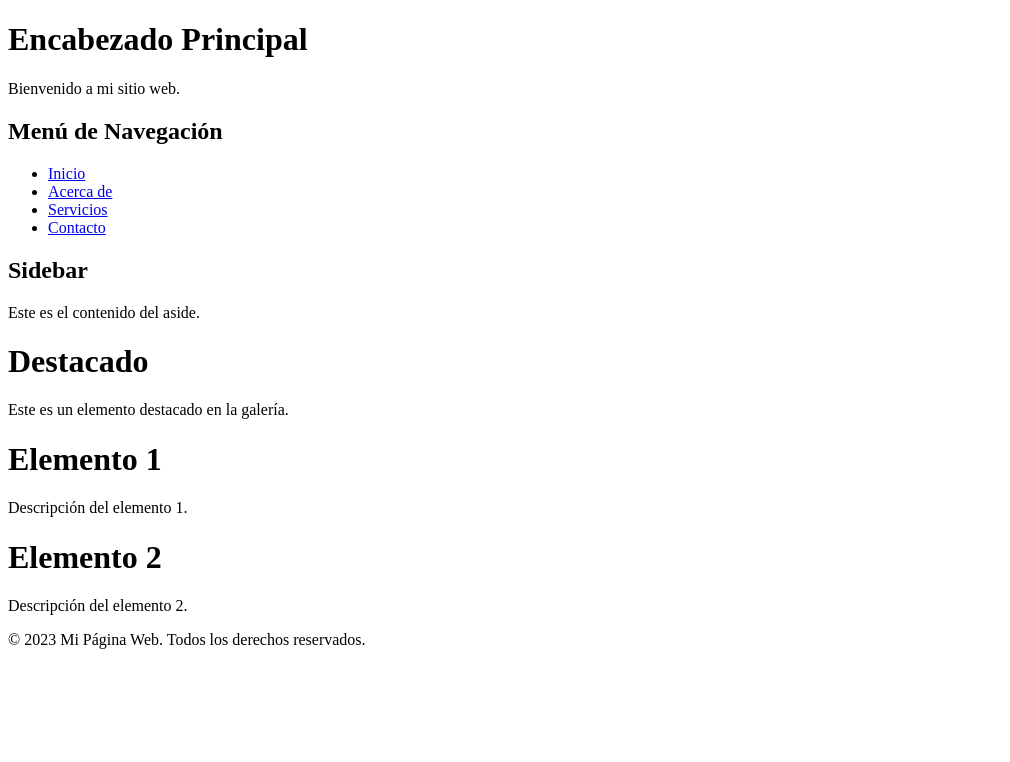
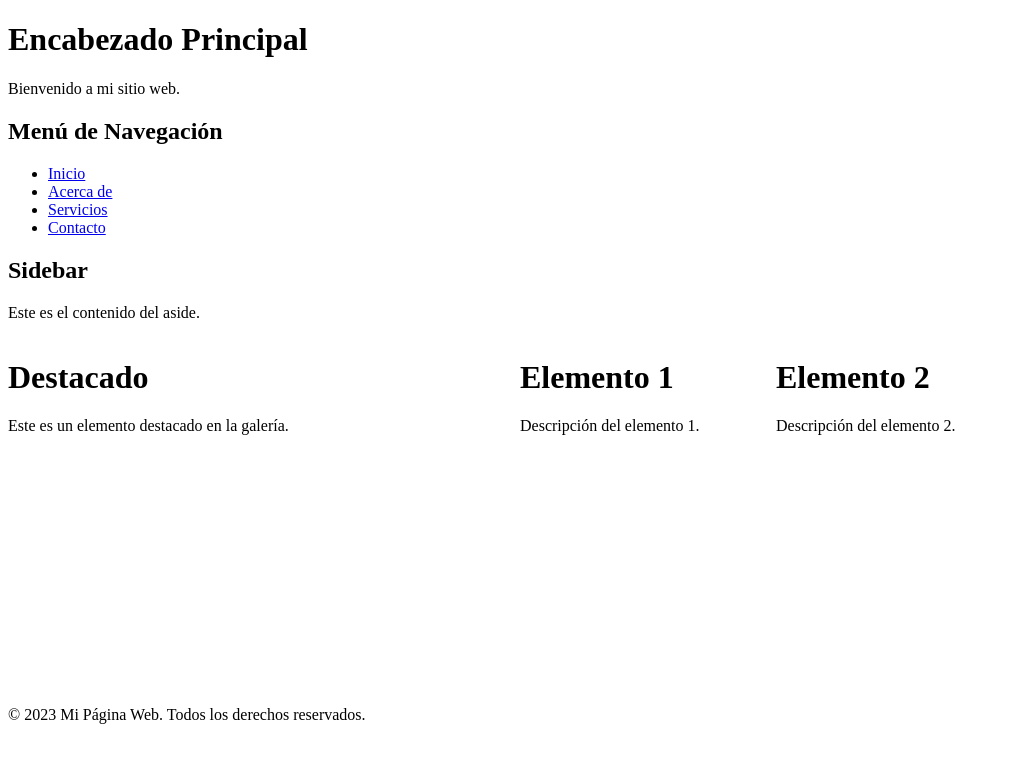
Before and after one commit to NEBULA1978/RESPONSIVEchatgpt, a website: page mi_pagina-sinmedia.html in a window 1280 px wide. Shown: the whole page, without its empty margins (0-1010 px from the left). Drawn offline with Linux system fonts and the light colour scheme.

Commit message:
script para crear plantilla mi_pagina-sinmedia.html con codigo basico creado modificado

```diff
--- a/mi_pagina-sinnmedia.html
+++ b/mi_pagina-sinmedia.html
@@ -5,7 +5,20 @@
     <meta charset='UTF-8'>
     <meta name='viewport' content='width=device-width, initial-scale=1.0'>
     <title>Mi Página Web</title>
-    <link rel='stylesheet' href='estilos.css'>
+    <style>
+        /* Estilos CSS para la clase .gallery */
+        .gallery {
+            display: grid;
+            gap: 1rem;
+            grid-auto-rows: 22rem;
+            grid-template-columns: repeat(auto-fill, minmax(15rem, 1fr));
+        }
+
+        /* Estilos CSS para la clase .featured */
+        .featured {
+            grid-column: span 2;
+        }
+    </style>
 </head>
 <body>
     <header class='mi-header'>
--- /dev/null
+++ b/sinmediaquery/estilos.css
@@ -0,0 +1,12 @@
+  /* Estilos CSS para la clase .gallery */
+  .gallery {
+      display: grid;
+      gap: 1rem;
+      grid-auto-rows: 22rem;
+      grid-template-columns: repeat(auto-fill, minmax(15rem, 1fr));
+  }
+
+  /* Estilos CSS para la clase .featured */
+  .featured {
+      grid-column: span 2;
+  }
```
Also changed, not shown: 2 other files.
